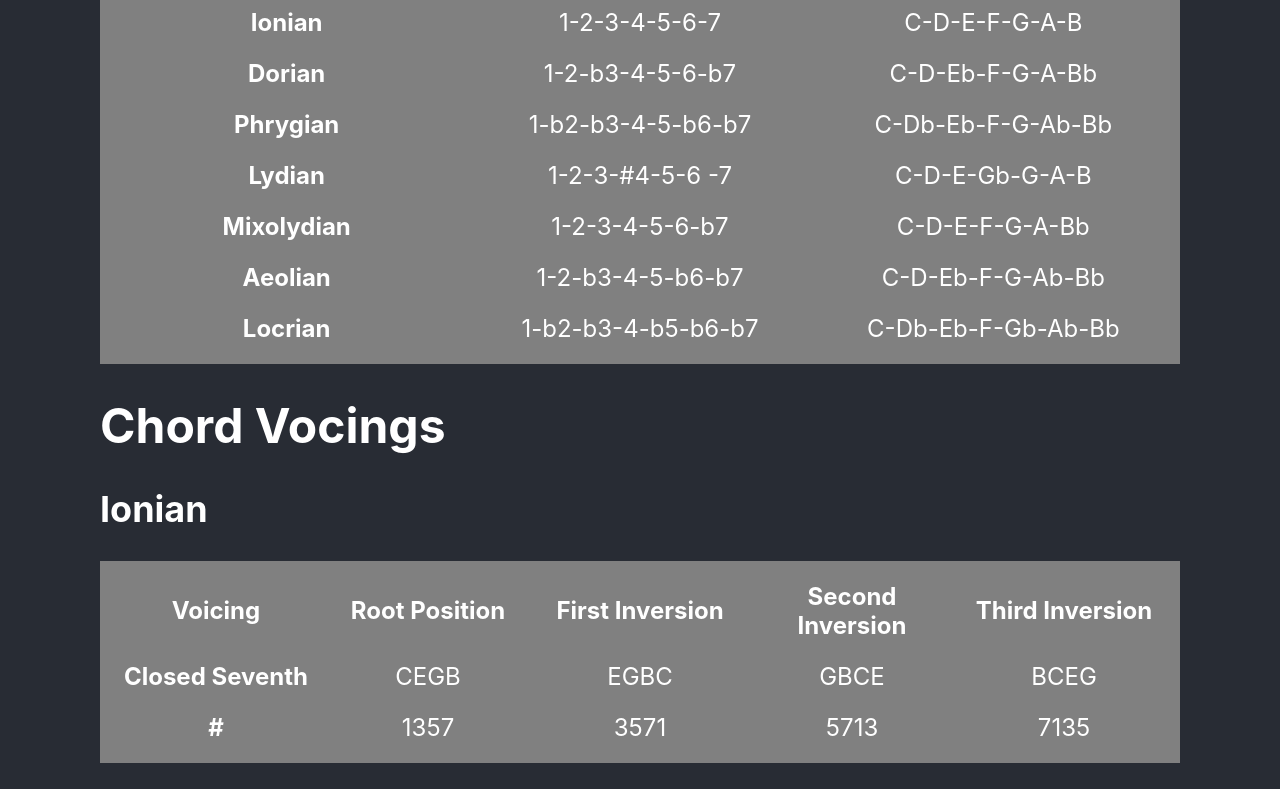
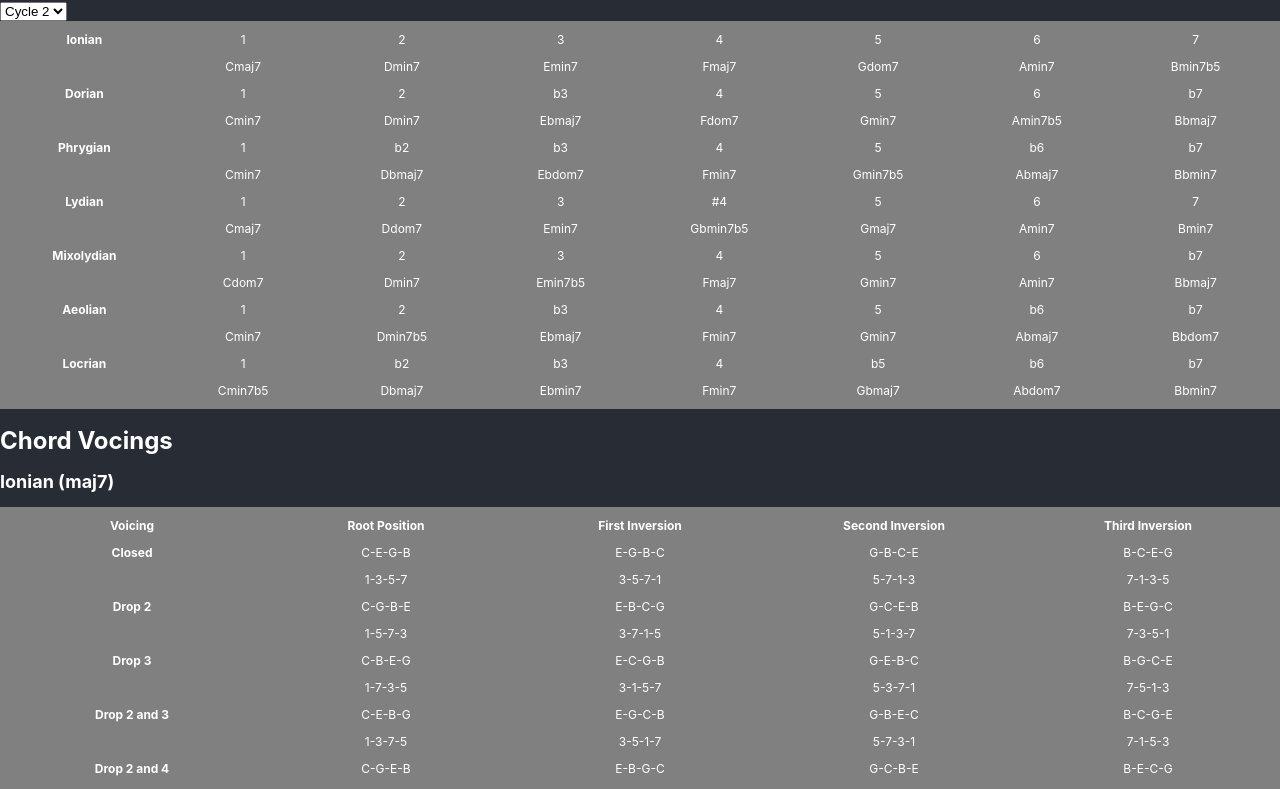
Before and after one commit to walpolsh/chord-scales-v2, a React (Create React App) app: page / in a window 1280 px wide. Shown: the part 418-1207 px from the top of the page. Built offline with nearby package versions, Linux system fonts and the light colour scheme.

Commit message:
CHORD CYCLES... so proud

```diff
--- a/src/App.css
+++ b/src/App.css
@@ -1,11 +1,17 @@
 .App {
   background-color: #282c34;
-  min-height: 100vh;
   display: flex;
   flex-direction: column;
   align-items: center;
   justify-content: center;
-  font-size: calc(8px + 2vmin);
+  font-size: 12px;
   color: white;
-  padding: 100px;
 }
+
+@media screen and (max-width: 375px) {
+  .App{
+    max-width: 341px;
+    font-size: 10px;
+
+  }
+}
--- a/src/components/Scales.js
+++ b/src/components/Scales.js
@@ -1,6 +1,7 @@
 import React, { Component } from 'react';
 import { Major, MelodicMinor, HarmonicMinor } from '../constants/scales';
-import { closedTriad, openTriad, closedSeventh, drop2, drop3, drop23, drop24, doubleDrop24 } from '../constants/chords';
+import { closedTriad, openTriad, closedSeventh, drop2, drop3, drop23, drop24, doubleDrop24} from '../constants/chords';
+import { Cycles } from '../constants/chords';
 import permute from '../constants/helpers'
 
 //https://medium.com/@ezra_69528/music-theory-foundations-in-a-few-lines-of-code-90026efb5b23
@@ -14,6 +15,7 @@ class Scales extends Component {
       notes: ["C","Db","D","Eb","E","F","Gb","G","Ab","A","Bb","B"],
       value: '',
       scale: Major,
+      cycle: Cycles[0],
     }
   }
 
@@ -35,14 +37,26 @@ class Scales extends Component {
     })
   }
 
+  changeCycle = (event) => {
+    let cycles = Cycles;
+    const e = event.target.value
+    let newCycle = cycles[e]
+    this.setState({
+      cycle: newCycle,
+    })
+  }
+
 
   render() {
 
+    const chords = [this.state.scale.map(scales => scales[3])].join(' ').split(',')
     const buildScale = (arr) => {
       let notes = this.state.notes;
       let scaleNums = arr[0]
       let scaleNotes = arr[1]
-      return [scaleNums, scaleNotes.map(x => notes[x])]
+      let scaleName = arr[2]
+      let scaleChord = arr[3]
+      return [scaleNums, scaleNotes.map(x => notes[x]), scaleName, scaleChord]
     }
 
     const buildChord = (scale, voicing, index) => {
@@ -52,6 +66,12 @@ class Scales extends Component {
         return permute(degrees, i)
       }).map(x => voicing(x))
       return chordArr
+    }
+
+    const buildCycle = (arr) => {
+      let cycles = this.state.cycle
+
+      return cycles.map(x => arr[x])
     }
 
     const headerStyle = {
@@ -65,7 +85,7 @@ class Scales extends Component {
         width: '100%',
         tableLayout: 'fixed',
         textAlign: 'center',
-        borderSpacing: 20,
+        borderSpacing: 10,
         background: 'gray',
         color: 'white',
     }
@@ -95,23 +115,55 @@ class Scales extends Component {
             </select>
           </div>
         <table style={table}>
-          <tbody style={{ borderSpacing: 10}}>
+          <tbody style={{ borderSpacing: 20}}>
           {this.state.scale.map((scales, i) => {
+            let [nums, notes]= buildScale(scales)
             return (
               <tr key={i}>
-                  <th key={i}>{scales[2]}</th>
-                  {buildScale(scales).map(x => <td key={x}>{x.join('-')}</td>)}
+                <th key={i}>{`${scales[2]} (${scales[3][0][0][0]})`}</th>
+                <td key={i + 1}>{nums.map(x => x)}</td>
+                <td key={i + 2}>{notes.map(x => x)}</td>
               </tr>
             )
           })}
           </tbody>
         </table>
 
+        <h1>Chord Cycles</h1>
+        <select onChange={this.changeCycle}>
+            <option value='0'>Cycle 2</option>
+            <option value='1'>Cycle 3</option>
+            <option value='2'>Cycle 4</option>
+            <option value='3'>Cycle 5</option>
+            <option value='4'>Cycle 6</option>
+            <option value='5'>Cycle 7</option>
+          </select>
+        <table style={table}>
+              {this.state.scale.map(scales =>  {
+                let chordCycles = buildCycle(scales[3][0][0]).map(y => y)
+                let notes = buildScale(scales)[1]
+                let noteCycles = buildCycle(notes).map((x,i)=> x)
+
+                return(
+                <tbody>
+                  <tr>
+                    <th key={scales}>{`${scales[2]}`}</th>
+                    {buildCycle(scales[0]).map((x,i)=> <td key={i}>{x}</td>)}
+
+                  </tr>
+                  <tr>
+                    <td> </td>
+                    {chordCycles.map((y, i) => <td>{noteCycles[i]}{y}</td>)}
+                  </tr>
+                </tbody>
+              )})}
+        </table>
+
         <h1>Chord Vocings</h1>
         {this.state.scale.map(mode => {
           return (
           <div>
-            <h2>{mode[2]}</h2>
+            <h2>{`${mode[2]} (${mode[3][0][0][0]})`}</h2>
             <table style={table}>
               <thead>
                 <tr>
@@ -124,13 +176,55 @@ class Scales extends Component {
               </thead>
               <tbody>
                 <tr>
-                 <th>Closed Seventh</th>
-                  {buildChord(mode, closedSeventh, 1).map((degree, i) => <td>{degree}</td>)}
+                 <th>Closed</th>
+                  {buildChord(mode, closedSeventh, 1).map((degree, i) => <td key={i}>{degree.join('-')}</td>)}
                 </tr>
                 <tr>
-                  <th>#</th>
-                  {buildChord(mode, closedSeventh, 0).map((degree, i) => <td>{degree}</td>)}
+                  <th>&nbsp;</th>
+                  {buildChord(mode, closedSeventh, 0).map((degree, i) => <td key={i}>{degree.join('-')}</td>)}
                 </tr>
+                <tr>
+                 <th>Drop 2</th>
+                  {buildChord(mode, drop2, 1).map((degree, i) => <td key={i}>{degree.join('-')}</td>)}
+                </tr>
+                <tr>
+                  <th>&nbsp;</th>
+                  {buildChord(mode, drop2, 0).map((degree, i) => <td key={i}>{degree.join('-')}</td>)}
+                </tr>
+                <tr>
+                 <th>Drop 3</th>
+                  {buildChord(mode, drop3, 1).map((degree, i) => <td key={i}>{degree.join('-')}</td>)}
+                </tr>
+                <tr>
+                  <th>&nbsp;</th>
+                  {buildChord(mode, drop3, 0).map((degree, i) => <td key={i}>{degree.join('-')}</td>)}
+                </tr>
+                <tr>
+                 <th>Drop 2 and 3</th>
+                  {buildChord(mode, drop23, 1).map((degree, i) => <td key={i}>{degree.join('-')}</td>)}
+                </tr>
+                <tr>
+                  <th>&nbsp;</th>
+                  {buildChord(mode, drop23, 0).map((degree, i) => <td key={i}>{degree.join('-')}</td>)}
+                </tr>
+                <tr>
+                 <th>Drop 2 and 4</th>
+                  {buildChord(mode, drop24, 1).map((degree, i) => <td key={i}>{degree.join('-')}</td>)}
+                </tr>
+                <tr>
+                  <th>&nbsp;</th>
+                  {buildChord(mode, drop24, 0).map((degree, i) => <td key={i}>{degree.join('-')}</td>)}
+                </tr>
+                <tr>
+                 <th>Double Drop 2 and 3</th>
+                  {buildChord(mode, doubleDrop24, 1).map((degree, i) => <td key={i}>{degree.join('-')}</td>)}
+                </tr>
+                <tr>
+                  <th>&nbsp;</th>
+                  {buildChord(mode, doubleDrop24, 0).map((degree, i) => <td key={i}>{degree.join('-')}</td>)}
+                </tr>
+
+
               </tbody>
             </table>
 
--- a/src/constants/chords.js
+++ b/src/constants/chords.js
@@ -6,3 +6,11 @@ export const drop3 = (chord) => [chord[0], chord[3], chord[1], chord[2]]
 export const drop23 = (chord) => [chord[0], chord[1], chord[3], chord[2]]
 export const drop24 = (chord) => [chord[0], chord[2], chord[1], chord[3]]
 export const doubleDrop24 = (chord) => [chord[0], chord[3], chord[2], chord[1]]
+
+const Cycle2 = [0, 1, 2, 3, 4, 5, 6]
+const Cycle3 = [0, 2, 4, 6, 1, 3, 5]
+const Cycle4 = [0, 3, 6, 2, 5, 1, 4]
+const Cycle5 = [0, 4, 1, 5, 2, 6, 3]
+const Cycle6 = [0, 5, 3, 1, 6, 4, 2]
+const Cycle7 = [0, 6, 5, 4, 3, 2, 1]
+export const Cycles = [Cycle2, Cycle3, Cycle4, Cycle5, Cycle6, Cycle7]
--- a/src/constants/scales.js
+++ b/src/constants/scales.js
@@ -1,30 +1,56 @@
+
+const permuteAlt = (arr, i) => {
+  const arr2 = []
+  const chunk1 = arr.slice(0, i)
+  const chunk2 = arr.slice(i, arr.length)
+  arr2.push( chunk2.concat(chunk1))
+  return arr2
+}
 //Major
+let majorChords = []
 
-const Ionian = [['1', '2', '3', '4', '5', '6', '7'], [0, 2, 4, 5, 7, 9, 11],['Ionian']]
-const Dorian = [['1','2','b3','4','5','6','b7'], [0, 2, 3, 5, 7, 9, 10], ['Dorian']]
-const Phrygian = [['1', 'b2', 'b3', '4', '5', 'b6', 'b7'], [0, 1, 3, 5, 7, 8, 10], ['Phrygian']]
-const Lydian = [['1', '2', '3', '#4', '5', '6 ', '7'], [0, 2, 4, 6, 7, 9, 11], ['Lydian']]
-const Mixolydian = [['1', '2', '3', '4', '5', '6', 'b7'], [0, 2, 4, 5, 7, 9, 10], ['Mixolydian']]
-const Aeolian = [['1', '2', 'b3', '4', '5', 'b6', 'b7'], [0, 2, 3, 5, 7, 8, 10], ['Aeolian']]
-const Locrian = [['1', 'b2', 'b3', '4', 'b5', 'b6', 'b7'], [0, 1, 3, 5, 6, 8, 10], ['Locrian ']]
+for (let i = 0; i < 7; i++) {
+  majorChords.push(permuteAlt(["maj7", "min7", "min7", "maj7", "dom7", "min7", "min7b5"], i))
+}
+
+const Ionian = [['1', '2', '3', '4', '5', '6', '7'], [0, 2, 4, 5, 7, 9, 11],['Ionian'], [majorChords[0]]]
+const Dorian = [['1','2','b3','4','5','6','b7'], [0, 2, 3, 5, 7, 9, 10], ['Dorian'], [majorChords[1]]]
+const Phrygian = [['1', 'b2', 'b3', '4', '5', 'b6', 'b7'], [0, 1, 3, 5, 7, 8, 10], ['Phrygian'], [majorChords[2]]]
+const Lydian = [['1', '2', '3', '#4', '5', '6 ', '7'], [0, 2, 4, 6, 7, 9, 11], ['Lydian'], [majorChords[3]]]
+const Mixolydian = [['1', '2', '3', '4', '5', '6', 'b7'], [0, 2, 4, 5, 7, 9, 10], ['Mixolydian'], [majorChords[4]]]
+const Aeolian = [['1', '2', 'b3', '4', '5', 'b6', 'b7'], [0, 2, 3, 5, 7, 8, 10], ['Aeolian'], [majorChords[5]]]
+const Locrian = [['1', 'b2', 'b3', '4', 'b5', 'b6', 'b7'], [0, 1, 3, 5, 6, 8, 10], ['Locrian '], [majorChords[6]]]
 export const Major = [Ionian, Dorian, Phrygian, Lydian, Mixolydian, Aeolian, Locrian]
 
 //Melodic Minor
-const Melodic = [['1', '2', 'b3', '4', '5', '6', '7'], [0, 2, 3, 5, 7, 9, 11],['Melodic Minor']]
-const Dorianb2 = [['1','b2','b3','4','5','6','b7'], [0, 1, 3, 5, 7, 9, 10], ['Dorian b2']]
-const LydianAug = [['1', '2', '3', '#4', '#5', '6', '7'], [0, 2, 4, 6, 8, 9, 11], ['Lydian #5']]
-const LydianDom = [['1', '2', '3', '#4', '5', '6', 'b7'], [0, 2, 4, 6, 7, 9, 10], ['Lydian b7']]
-const Mixolydianb6 = [['1', '2', '3', '4', '5', 'b6', 'b7'], [0, 2, 4, 5, 7, 8, 10], ['Mixolydian b6']]
-const LocrianNat2 = [['1', '2', 'b3', '4', 'b5', 'b6', 'b7'], [0, 2, 3, 5, 6, 8, 10], ['Locrian ♮2']]
-const Locrianb4 = [['1', 'b2', 'b3', 'b4', 'b5', 'b6', 'b7'], [0, 1, 3, 4, 6, 8, 10], ['Locrian b4']]
+let melodicMinorChords = []
+
+for (let i = 0; i < 7; i++) {
+  melodicMinorChords.push(permuteAlt(["min/maj7", "min7", "maj7#5", "dom7", "dom7", "min7b5", "min7b5"], i))
+}
+
+
+const Melodic = [['1', '2', 'b3', '4', '5', '6', '7'], [0, 2, 3, 5, 7, 9, 11],['Melodic Minor'], [melodicMinorChords[0]]]
+const Dorianb2 = [['1','b2','b3','4','5','6','b7'], [0, 1, 3, 5, 7, 9, 10], ['Dorian b2'], [melodicMinorChords[1]]]
+const LydianAug = [['1', '2', '3', '#4', '#5', '6', '7'], [0, 2, 4, 6, 8, 9, 11], ['Lydian #5'], [melodicMinorChords[2]]]
+const LydianDom = [['1', '2', '3', '#4', '5', '6', 'b7'], [0, 2, 4, 6, 7, 9, 10], ['Lydian b7'], [melodicMinorChords[3]]]
+const Mixolydianb6 = [['1', '2', '3', '4', '5', 'b6', 'b7'], [0, 2, 4, 5, 7, 8, 10], ['Mixolydian b6'], [melodicMinorChords[4]]]
+const LocrianNat2 = [['1', '2', 'b3', '4', 'b5', 'b6', 'b7'], [0, 2, 3, 5, 6, 8, 10], ['Locrian ♮2'], [melodicMinorChords[5]]]
+const Locrianb4 = [['1', 'b2', 'b3', 'b4', 'b5', 'b6', 'b7'], [0, 1, 3, 4, 6, 8, 10], ['Locrian b4'], [melodicMinorChords[6]]]
 export const MelodicMinor = [Melodic, Dorianb2, LydianAug, LydianDom, Mixolydianb6, LocrianNat2, Locrianb4]
 
+let harmonicMinorChords = []
+for (let i = 0; i < 7; i++) {
+  harmonicMinorChords.push(permuteAlt(["min/maj7", "min7b5 ", "maj7#5", "min7", "dom7", "maj7", "dim7"], i))
+}
+
+
 //Harmonic Minor
-const Harmonic = [['1', '2', 'b3', '4', '5', 'b6', '7'], [0, 2, 3, 5, 7, 8, 11],['Harmonic Minor']]
-const LocrianNat6 = [['1', 'b2', 'b3', '4', 'b5', '6', 'b7'], [0, 1, 3, 5, 6, 9, 10], ['Locrian ♮6']]
-const IonianSharp5 = [['1', '2', '3', '4', '#5', '6', '7'], [0, 2, 4, 5, 8, 9, 11], ['Ionian #5']]
-const DorianSharp4 = [['1', '2', 'b3', '#4', '5', '6', 'b7'], [0, 2, 3, 6, 7, 9, 10], ['Dorian #4']]
-const PhrygianNat3 = [['1', 'b2', '3', '4', '5', 'b6', 'b7'], [0, 1, 4, 5, 7, 8, 10], ['Phrygian ♮3']]
-const LydianSharp2 = [['1', '#2', '3', '#4', '5', '6', '7'], [0, 3, 4, 6, 7, 9, 11], ['Lydian #2']]
-const Locrianb4Alt7 = [['1', 'b2', 'b3', 'b4', 'b5', 'b6', 'bb7'], [0, 1, 3, 4, 6, 8, 9], ['Locrian b4 bb7']]
+const Harmonic = [['1', '2', 'b3', '4', '5', 'b6', '7'], [0, 2, 3, 5, 7, 8, 11],['Harmonic Minor'], [harmonicMinorChords[0]]]
+const LocrianNat6 = [['1', 'b2', 'b3', '4', 'b5', '6', 'b7'], [0, 1, 3, 5, 6, 9, 10], ['Locrian ♮6'], [harmonicMinorChords[1]]]
+const IonianSharp5 = [['1', '2', '3', '4', '#5', '6', '7'], [0, 2, 4, 5, 8, 9, 11], ['Ionian #5'], [harmonicMinorChords[2]]]
+const DorianSharp4 = [['1', '2', 'b3', '#4', '5', '6', 'b7'], [0, 2, 3, 6, 7, 9, 10], ['Dorian #4'], [harmonicMinorChords[3]]]
+const PhrygianNat3 = [['1', 'b2', '3', '4', '5', 'b6', 'b7'], [0, 1, 4, 5, 7, 8, 10], ['Phrygian ♮3'], [harmonicMinorChords[4]]]
+const LydianSharp2 = [['1', '#2', '3', '#4', '5', '6', '7'], [0, 3, 4, 6, 7, 9, 11], ['Lydian #2'], [harmonicMinorChords[5]]]
+const Locrianb4Alt7 = [['1', 'b2', 'b3', 'b4', 'b5', 'b6', 'bb7'], [0, 1, 3, 4, 6, 8, 9], ['Locrian b4 bb7'], [harmonicMinorChords[6]]]
 export const HarmonicMinor = [Harmonic, LocrianNat6, IonianSharp5, DorianSharp4, PhrygianNat3, LydianSharp2, Locrianb4Alt7]
```
Lines whose indentation alone changed are shown as unchanged.
